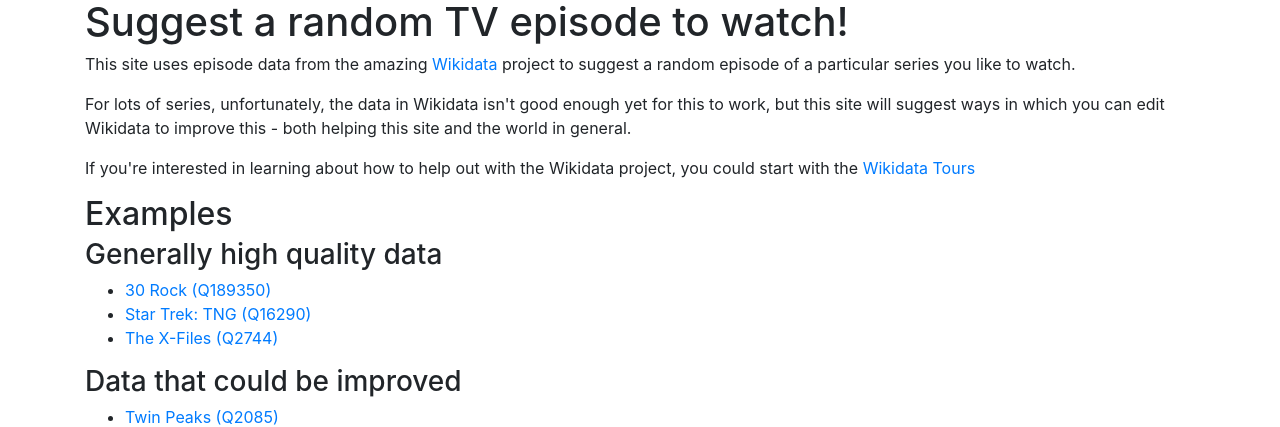
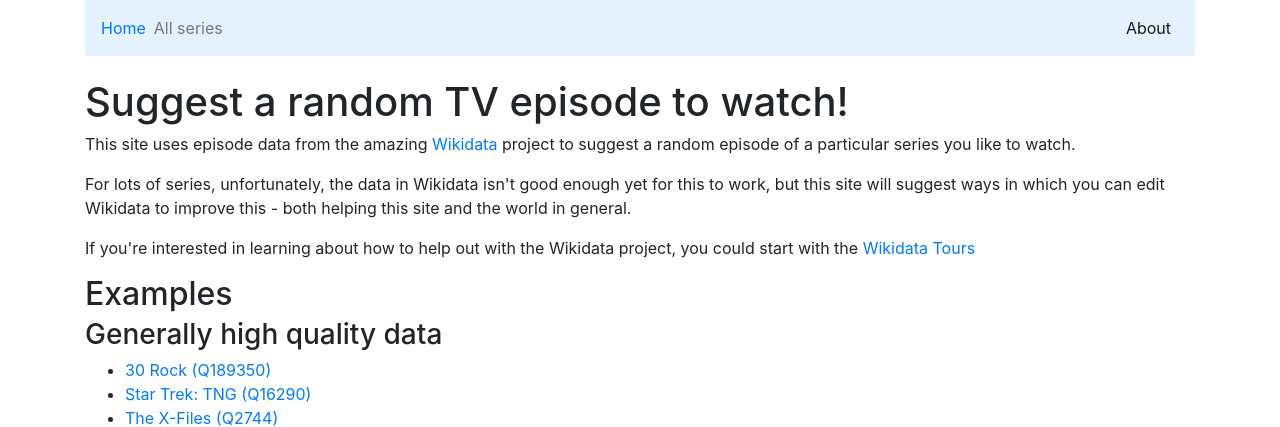
Before and after one commit to mhl/wikidata-tv, a Flask app: page / in a window 1280 px wide. Shown: the top 427 px of the page. Run offline with Flask 2, Linux system fonts and the light colour scheme; some libraries are stand-ins or nearby versions.

Commit message:
Add a simple navbar with links to the homepage, all series and 'About'

```diff
--- a/templates/layout.html
+++ b/templates/layout.html
@@ -24,7 +24,27 @@
   </head>
   <body>
     <div class="container">
-    {% block body %}{% endblock %}
+      <nav class="navbar navbar-expand-lg navbar-light mb-4" style="background-color: #e3f2fd;">
+        <a class="nav-brand" href="{{ url_for('homepage') }}">Home</a>
+        <button class="navbar-toggler" type="button" data-toggle="collapse" data-target="#navbarSupportedContent" aria-controls="navbarSupportedContent" aria-expanded="false" aria-label="Toggle navigation">
+          <span class="navbar-toggler-icon"></span>
+        </button>
+        <div class="collapse navbar-collapse" id="navbarSupportedContent">
+          <ul class="navbar-nav mr-auto">
+            <li class="nav-item">
+            </li>
+            <li class="nav-item">
+               <a class="nav-link" href="{{ url_for('all_series') }}">All series</a>
+            </liv>
+          </ul>
+          <ul class="navbar-nav">
+            <li class="nav-item active">
+               <a class="nav-link" href="{{ url_for('about') }}">About</a>
+            </liv>
+          </ul>
+        </div>
+      </nav>
+      {% block body %}{% endblock %}
     </div>
 
     <!-- Optional JavaScript -->
```
